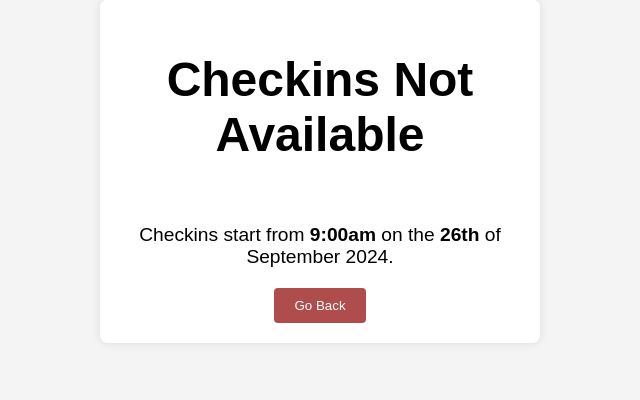
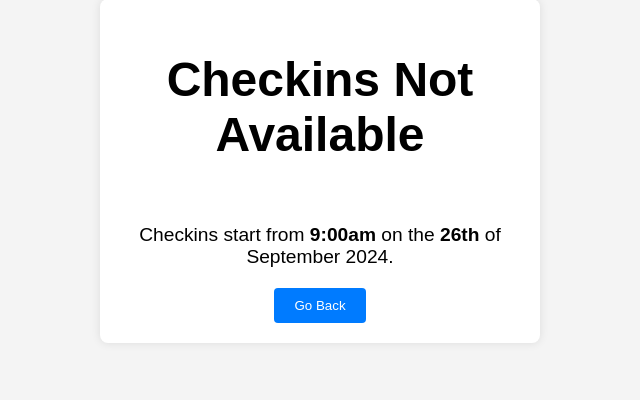
Before and after one commit to KenEkanem/CheckinApp, a Flask app: template templates/date_checkin.html in a window 1280 px wide. Shown: the part 229-629 px from the top of the page, without its empty margins (320-960 px from the left). Run offline with Flask 3, Linux system fonts and the light colour scheme; the template is opened without the code that fills it, so the values that code supplies are empty.

Commit message:
change bckgrnd color for checkin

```diff
--- a/templates/date_checkin.html
+++ b/templates/date_checkin.html
@@ -41,14 +41,14 @@
         }
         button {
             padding: 10px 20px;
-            background-color: #af4c4c;
+            background-color: #007bff;
             color: white;
             border: none;
             border-radius: 4px;
             cursor: pointer;
         }
         button:hover {
-            background-color: #a05a45;
+            background-color: #0055b1;
         }
     </style>
 </head>
```
